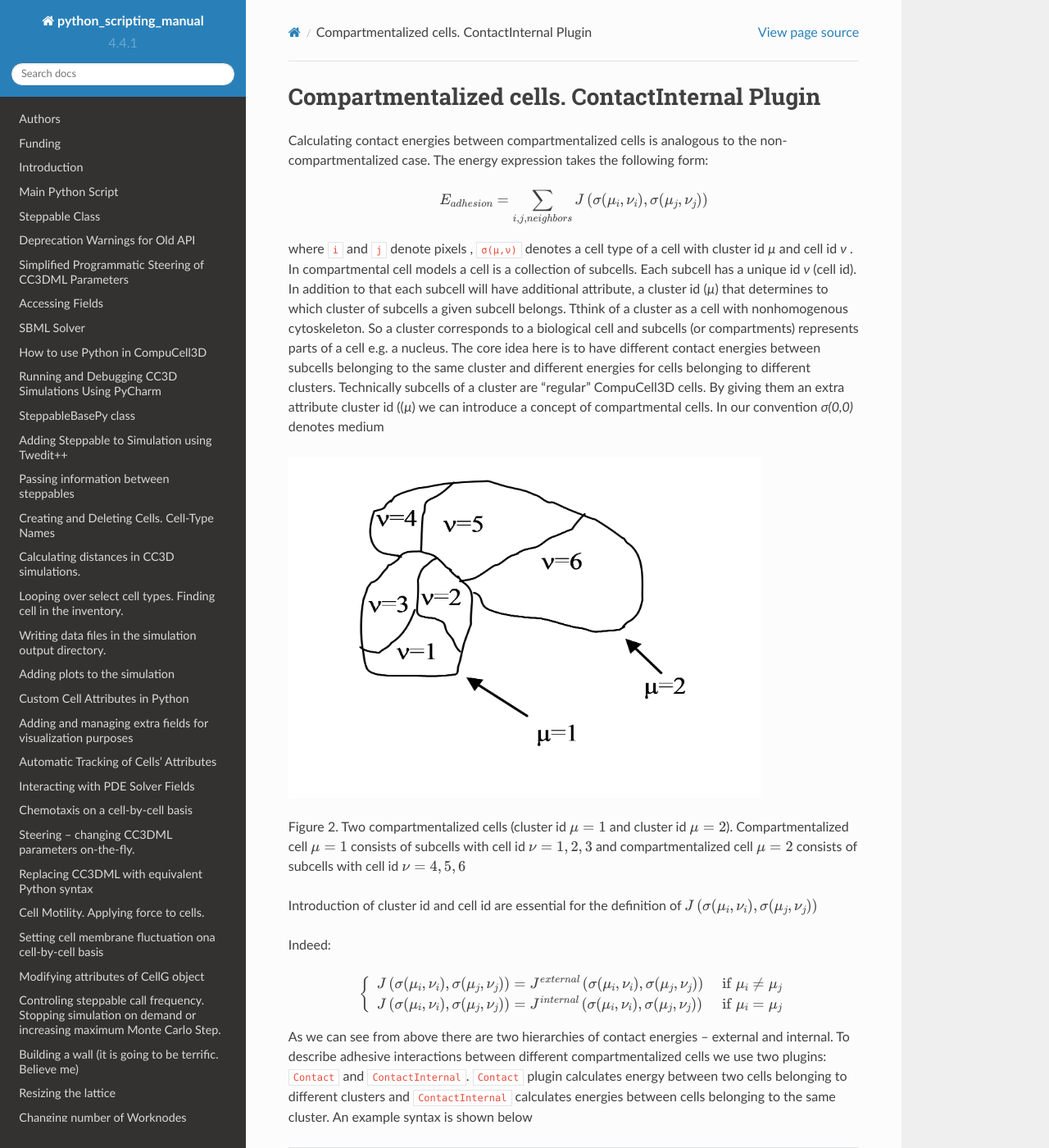
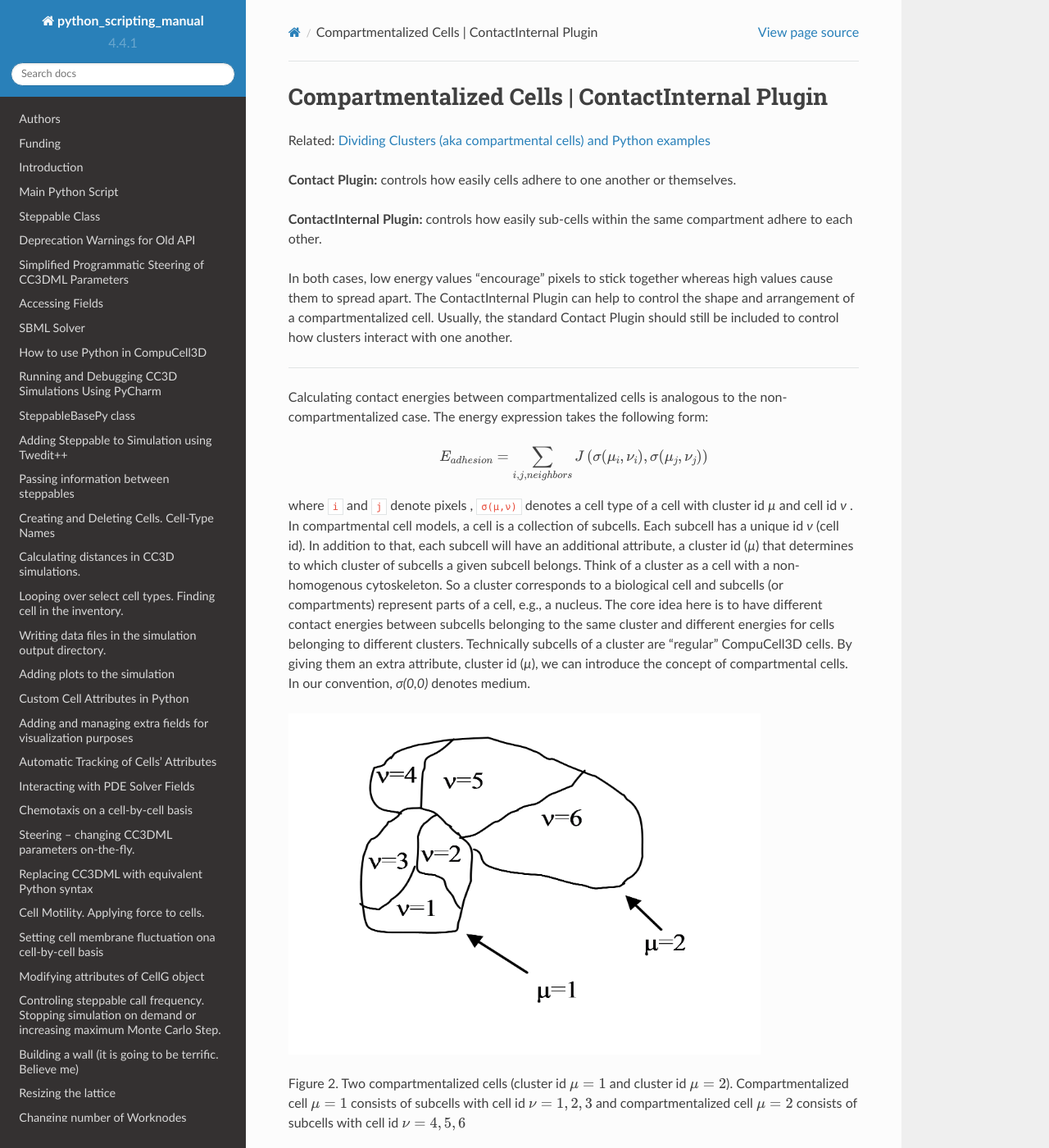
Before and after one commit to CompuCell3D/PythonScriptingManual, a Sphinx documentation site: the page built from docs/compartments.rst, in a window 1280 px wide and 1400 px high. Shown: the whole window at 82% size. Built offline with Sphinx 7.4.7 and the Read the Docs theme 2.0.0, drawn with Linux system fonts in a browser that asks for light colours; some of the changed text lies outside the part shown.

Commit message:
Linked compartments and dividing_clusters

```diff
--- a/docs/compartments.rst
+++ b/docs/compartments.rst
@@ -1,6 +1,20 @@
 
-Compartmentalized cells. ContactInternal Plugin
------------------------------------------------
+Compartmentalized Cells | ContactInternal Plugin
+-------------------------------------------------------
+
+Related: `Dividing Clusters (aka compartmental cells) and Python examples <dividing_clusters.html>`_
+
+**Contact Plugin:** controls how easily cells adhere to one another or themselves.
+
+**ContactInternal Plugin:** controls how easily sub-cells within the same
+compartment adhere to each other.
+
+In both cases, low energy values "encourage" pixels to stick together whereas
+high values cause them to spread apart.
+The ContactInternal Plugin can help to control the shape and arrangement of a compartmentalized cell.
+Usually, the standard Contact Plugin should still be included to control how clusters interact with one another.
+
+**********************************
 
 Calculating contact energies between compartmentalized cells is
 analogous to the non-compartmentalized case. The energy expression takes
@@ -17,18 +31,18 @@ the following form:
 
 where ``i`` and ``j`` denote pixels , ``σ(µ,ν)`` denotes a cell
 type of a cell with cluster id *µ* and cell id *ν* . In compartmental
-cell models a cell is a collection of subcells. Each subcell has a
-unique id  *ν* (cell id). In addition to that each subcell will have
-additional attribute, a cluster id (*µ*) that determines to which cluster of
-subcells a given subcell belongs. Tthink of a cluster as a cell with
-nonhomogenous cytoskeleton. So a cluster corresponds to a biological cell and
-subcells (or compartments) represents parts of a cell e.g. a nucleus. The core
+cell models, a cell is a collection of subcells. Each subcell has a
+unique id  *ν* (cell id). In addition to that, each subcell will have
+an additional attribute, a cluster id (*µ*) that determines to which cluster of
+subcells a given subcell belongs. Think of a cluster as a cell with
+a non-homogenous cytoskeleton. So a cluster corresponds to a biological cell and
+subcells (or compartments) represent parts of a cell, e.g., a nucleus. The core
 idea here is to have different contact
 energies between subcells belonging to the same cluster and different
 energies for cells belonging to different clusters. Technically subcells
 of a cluster are "regular" CompuCell3D cells. By giving them an extra
-attribute cluster id ((*µ*) we can introduce a concept of compartmental cells.
-In our convention *σ(0,0)* denotes medium
+attribute, cluster id (*µ*), we can introduce the concept of compartmental cells.
+In our convention, *σ(0,0)* denotes medium.
 
 |compartments|
 
@@ -49,12 +63,12 @@ Indeed:
           J\left ( \sigma (\mu_{i},\nu_{i}),\sigma (\mu_{j},\nu_{j})  \right ) =  J^{internal}\left ( \sigma (\mu_{i},\nu_{i}),\sigma (\mu_{j},\nu_{j})  \right ) & \text{ if } \mu_i = \mu_j
         \end{cases}
 
-As we can see from above there are two hierarchies of contact energies –
+As we can see above, there are two hierarchies of contact energies –
 external and internal. To describe adhesive interactions between
-different compartmentalized cells we use two plugins: ``Contact`` and
+different compartmentalized cells, we use two plugins: ``Contact`` and
 ``ContactInternal``. ``Contact`` plugin calculates energy between two cells
-belonging to different clusters and ``ContactInternal`` calculates energies
-between cells belonging to the same cluster. An example syntax is shown
+belonging to different clusters and ``ContactInternal`` **calculates energies
+between cells belonging to the same cluster**. An example syntax is shown
 below
 
 .. code-block:: xml
@@ -135,9 +149,9 @@ and
         <NeighborOrder>2</NeighborOrder>
     </Plugin>
 
-Depending whether pixels for which we calculate contact energies belong
-to the same cluster or not we will use internal or external contact
-energies respectively.
+Depending on whether or not the pixels for which we calculate contact energies belong
+to the same cluster, we will use internal or external contact
+energies, respectively.
 
 .. |compartments| image:: images/compartments.png
    :width: 6.00000in
```
Also changed, not shown: docs/dividing_clusters.rst (+20 -22 lines).
